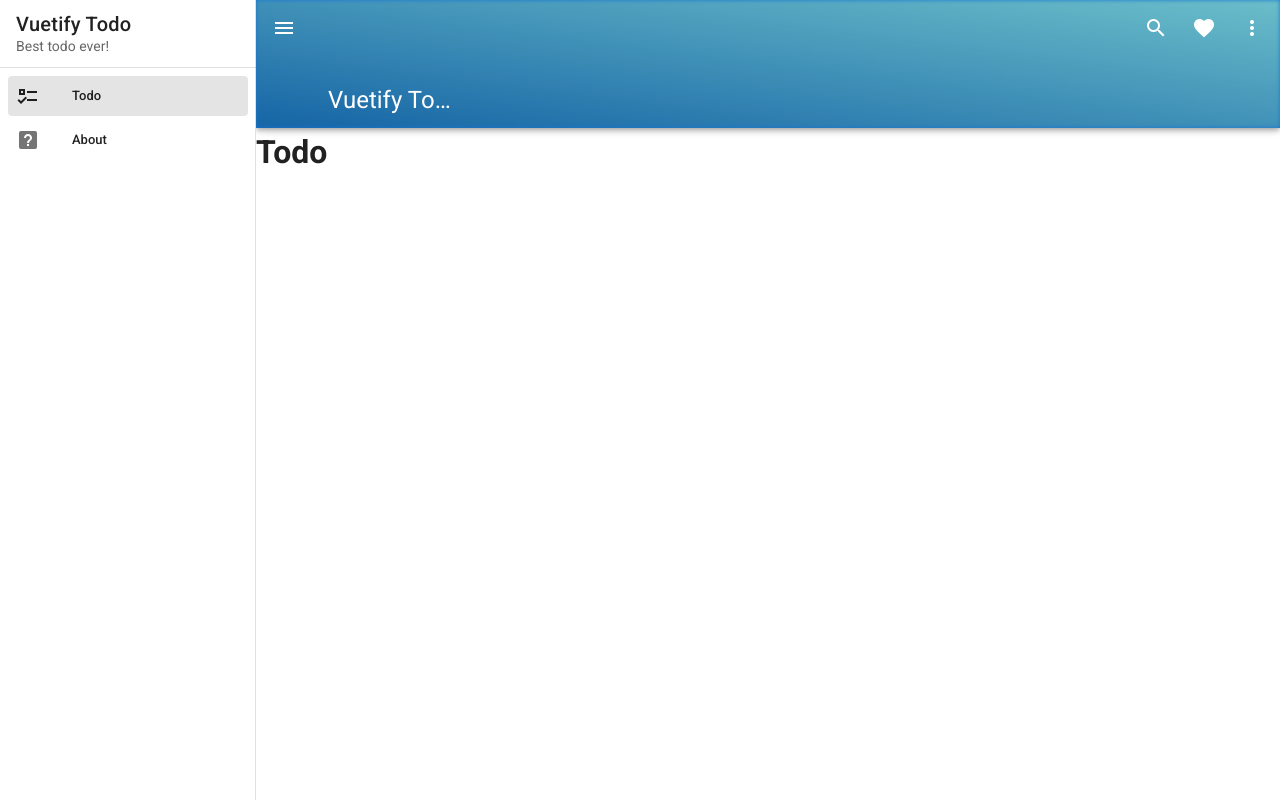
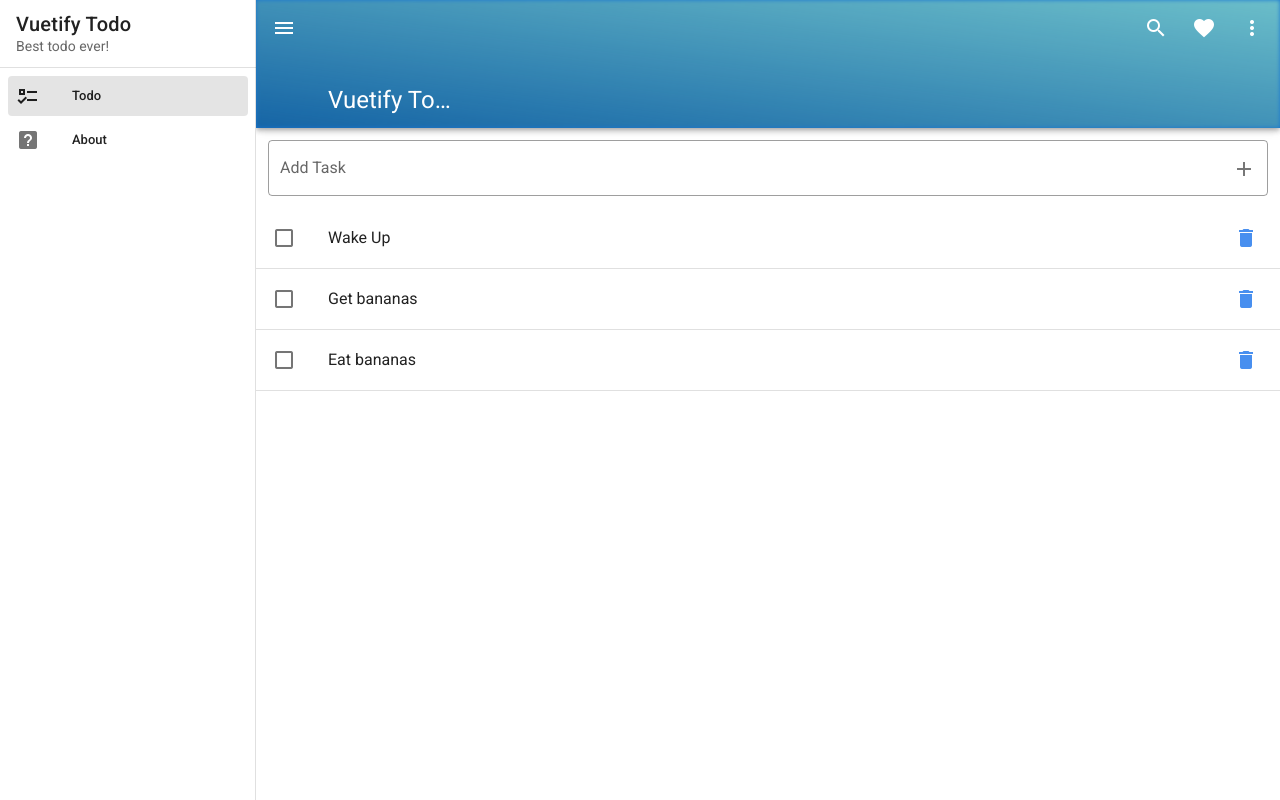
Before and after one commit to serosgb/vuetify-todo, a Vue app: page /#/ in a window 1280 px wide. Built offline with nearby package versions, Linux system fonts and the light colour scheme.

Commit message:
Developing Todo Page

```diff
--- a/src/views/Todo.vue
+++ b/src/views/Todo.vue
@@ -1,6 +1,60 @@
 <template>
-  <div class="home pq-6">
-    <h1>Todo</h1>
+  <div class="home">
+    <v-text-field
+      v-model="newTaskTitle"
+      @click:append="addTask"
+      @keyup.enter="addTask"
+      class="pa-3"
+      outlined
+      label="Add Task"
+      append-icon="mdi-plus"
+      hide-details
+      clearable
+    ></v-text-field>
+
+    <v-list
+      v-if="tasks.length"
+      flat
+      class="pt-0"
+    >
+    <div v-for="task in tasks" :key="task.id">
+      <v-list-item
+        @click="doneTask(task.id)"
+        :class="{ 'blue lighten-5' : task.done}"
+      >
+        <template v-slot:default>
+          <v-list-item-action>
+            <v-checkbox
+              :input-value="task.done"
+              color="primary"
+            ></v-checkbox>
+          </v-list-item-action>
+
+          <v-list-item-content>
+            <v-list-item-title :class="{'text-decoration-line-through' : task.done}">{{task.title}}</v-list-item-title>
+          </v-list-item-content>
+
+          <v-list-item-action>
+            <v-btn
+              icon
+              @click.stop="deleteTask(task.id)">
+              <v-icon color="primary lighten-1">mdi-delete</v-icon>
+            </v-btn>
+          </v-list-item-action>
+        </template>
+      </v-list-item>
+      <v-divider></v-divider>
+    </div>
+    </v-list>
+    <div v-else class="no-tasks">
+      <v-icon
+        size="100"
+        color="primary"
+      >
+       mdi-check
+      </v-icon>
+      <div class="text-h5 primary--text">No Tasks</div>
+    </div>
   </div>
 </template>
 
@@ -12,6 +66,58 @@ export default {
   name: 'Todo',
   components: {
 
+  },
+  data() {
+    return {
+      newTaskTitle: '',
+      tasks:  [
+        {
+          id: 1,
+          title: 'Wake Up',
+          done: false
+        },
+        {
+          id: 2,
+          title: 'Get bananas',
+          done: false
+        },
+        {
+          id: 3,
+          title: 'Eat bananas',
+          done: false
+        }
+      ]
+    }
+  },
+  methods: {
+    addTask() {
+      let newTask = {
+        id: Date.now(),
+        title: this.newTaskTitle,
+        done: false
+      };
+
+      this.tasks.push(newTask);
+      this.newTaskTitle = '';
+    },
+    doneTask(id) {
+      let task = this.tasks.filter(tsk => tsk.id === id)[0];
+
+      task.done = !task.done;
+
+    },
+    deleteTask(id) {
+      this.tasks = this.tasks.filter(tsk => tsk.id !== id);
+    }
   }
 }
 </script>
+
+<style lang="sass">
+  .no-tasks
+    position: absolute
+    left: 50%
+    top: 50%
+    transform: translate(-50%, -50%)
+    opacity: 0.5
+</style>
```
